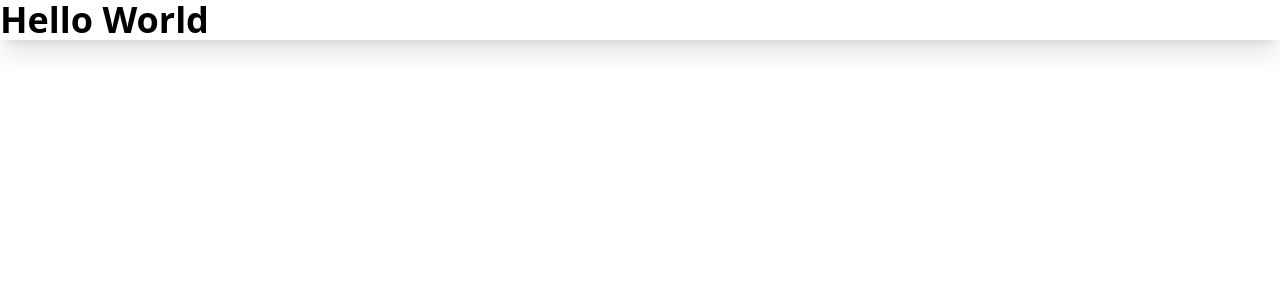
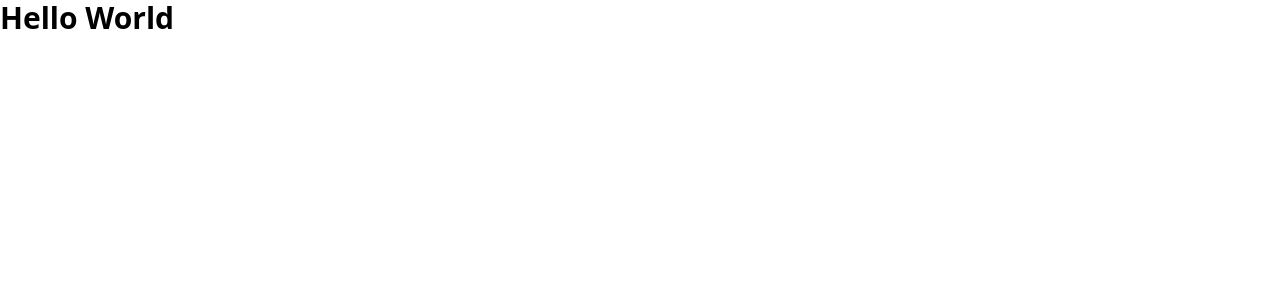
Before and after one commit to emimudev/snaplock, a Next.js app: page / in a window 1280 px wide. Shown: the top 300 px of the page. Built offline with nearby package versions, Linux system fonts and the light colour scheme.

Commit message:
Fix tailwindcss not working

```diff
--- a/package.json
+++ b/package.json
@@ -11,16 +11,19 @@
   "dependencies": {
     "eslint-config-next": "13.2.1",
     "next": "13.2.1",
+    "next-auth": "^4.19.2",
     "react": "18.2.0",
     "react-dom": "18.2.0"
   },
   "devDependencies": {
+    "autoprefixer": "^10.4.13",
     "eslint": "^8.35.0",
     "eslint-config-standard": "^17.0.0",
     "eslint-plugin-import": "^2.27.5",
     "eslint-plugin-n": "^15.6.1",
     "eslint-plugin-promise": "^6.1.1",
     "eslint-plugin-react": "^7.32.2",
+    "postcss": "^8.4.21",
     "prettier": "^2.8.4",
     "prettier-plugin-tailwindcss": "^0.2.3",
     "standard": "^17.0.0",
--- /dev/null
+++ b/postcss.config.js
@@ -0,0 +1,6 @@
+module.exports = {
+  plugins: {
+    tailwindcss: {},
+    autoprefixer: {}
+  }
+}
--- a/src/pages/index.js
+++ b/src/pages/index.js
@@ -13,7 +13,7 @@ export default function Home() {
         <link rel="icon" href="/favicon.ico" />
       </Head>
       <main>
-        <h1 className="flex flex-1 font-sans text-4xl font-bold shadow-xl">
+        <h1 className="flex flex-1 font-sans text-3xl font-bold">
           Hello World
         </h1>
       </main>
--- a/tailwind.config.js
+++ b/tailwind.config.js
@@ -1,6 +1,6 @@
 /** @type {import('tailwindcss').Config} */
 module.exports = {
-  content: ['./src/**/*.{html,js}'],
+  content: ['./src/**/*.{js,ts,jsx,tsx}'],
   theme: {
     extend: {}
   },
```
Also changed, not shown: 1 other file (tests, documents, lock files or other folders).
